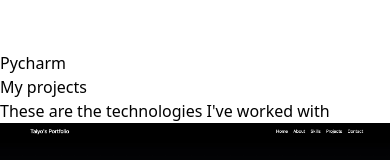
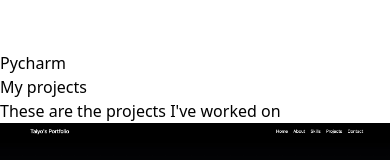
Before and after one commit to taiyo-ishiyama/portfolio-website, a React (Vite) app: page / in a window 390 px wide. Shown: the part 9001-9161 px from the top of the page. Built offline with nearby package versions, Linux system fonts and the light colour scheme.

Commit message:
Update projects.jsx

```diff
--- a/src/projects.jsx
+++ b/src/projects.jsx
@@ -69,9 +69,9 @@ const ProjectShowcase = () => {
   return (
     <div className='w-full'>
       <div>
-          <p className='py-6 sm:text-center lg:text-left lg:pl-20 xl:pl-10 text-lg'>
+          <p className='py-6 text-center lg:text-left lg:pl-20 xl:pl-10 text-lg'>
             {" "}
-            These are the technologies I&apos;ve worked with
+            These are the projects I&apos;ve worked on
           </p>
         </div>
       <div className='max-w-screen-xl mx-auto p-4 flex justify-center w-full h-full text-white'>
```
